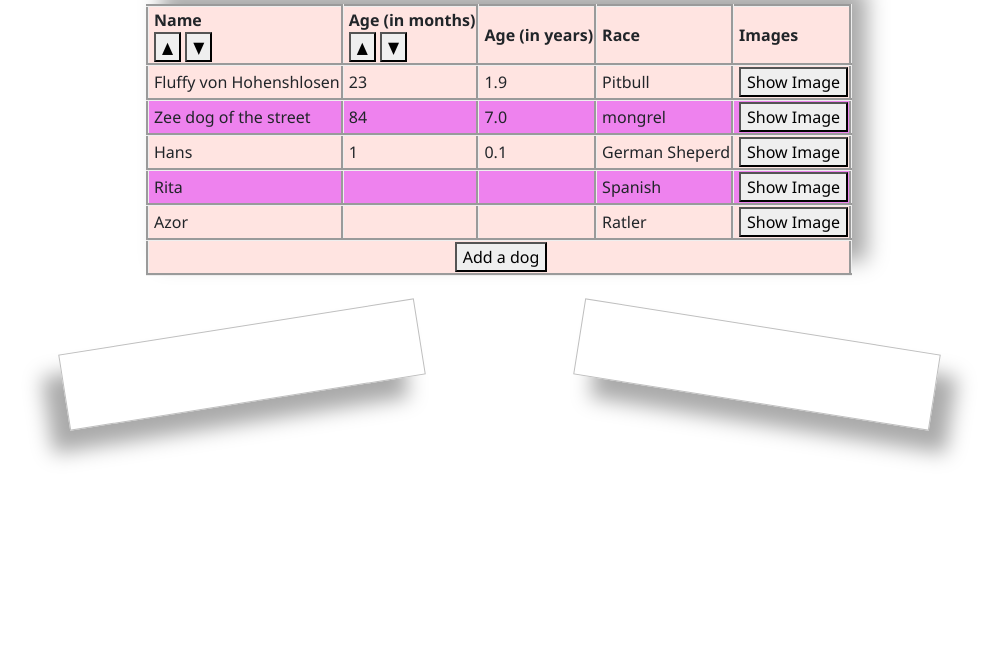
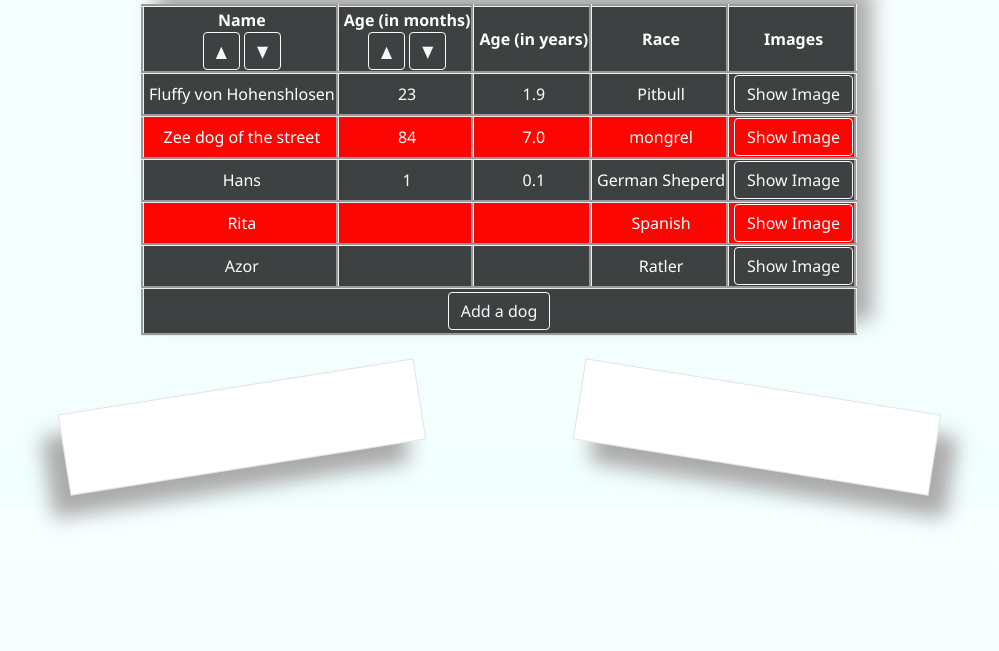
Before and after one commit to DanielLepszy/Dynamic-Table, a website: page index.html in a window 1280 px wide. Shown: the part 149-800 px from the top of the page, without its empty margins (141-1140 px from the left). Drawn offline with nearby package versions, Linux system fonts and the light colour scheme.

Commit message:
Working on styles

```diff
--- a/css/bonusStyles.css
+++ b/css/bonusStyles.css
@@ -13,8 +13,8 @@
 .dog-image-container
 {
     width: 360px;
-    padding: 15px 0px 60px 10px;
-    border: 1px solid #BFBFBF;
+    padding: 15px 0px 65px 10px;
+    border: 1px solid rgba(191, 191, 191, 0.438);
     background-color: white;
     box-shadow: -20px 20px 20px #aaaaaa;
     -ms-transform: rotate(-9deg);
--- a/css/main.css
+++ b/css/main.css
@@ -1,6 +1,11 @@
-body
+.dogs-app
 {
-    background-color:#E9E9E9;
+/* Permalink - use to edit and share this gradient: http://colorzilla.com/gradient-editor/#f7ffff+2,f2ffff+100 */
+background: rgb(247,255,255); /* Old browsers */
+background: -moz-linear-gradient(top, rgba(247,255,255,1) 2%, rgba(242,255,255,1) 100%); /* FF3.6-15 */
+background: -webkit-linear-gradient(top, rgba(247,255,255,1) 2%,rgba(242,255,255,1) 100%); /* Chrome10-25,Safari5.1-6 */
+background: linear-gradient(to bottom, rgba(247,255,255,1) 2%,rgba(242,255,255,1) 100%); /* W3C, IE10+, FF16+, Chrome26+, Opera12+, Safari7+ */
+filter: progid:DXImageTransform.Microsoft.gradient( startColorstr='#f7ffff', endColorstr='#f2ffff',GradientType=0 ); /* IE6-9 */
     padding: 20px;
 }
 .dogs-app {
@@ -21,12 +26,16 @@ body
     align-self: center;
     font-family: 'Segoe UI', Tahoma, Geneva, Verdana, sans-serif;
     margin-bottom:50px;
+    text-align: center;
+    color:white
+
 }
 
 .fixed-table tr:nth-child(even) {
-    background-color: violet;
+    background-color:#FC0604;
 }
 
 .fixed-table tr:nth-child(odd) {
-    background-color: #ffe4e1;
+    background-color: #000000be;
+;
 }
--- a/css/modalImageStyles.css
+++ b/css/modalImageStyles.css
@@ -4,7 +4,7 @@
     transition: 0.3s;
 }
 #currentImage:hover {
-    opacity: 0.8
+    filter: brightness(110%);
 }
 
 .modal {
--- a/index.html
+++ b/index.html
@@ -10,32 +10,35 @@
     <link rel="stylesheet" type="text/css" media="screen" href="css/modalImageStyles.css" />
     <link rel="stylesheet" type="text/css" media="screen" href="css/bonusStyles.css" />
     <script src="js/main.js"></script>
-    <link rel="stylesheet" href="https://maxcdn.bootstrapcdn.com/bootstrap/4.0.0/css/bootstrap.min.css" integrity="sha384-Gn5384xqQ1aoWXA+058RXPxPg6fy4IWvTNh0E263XmFcJlSAwiGgFAW/dAiS6JXm" crossorigin="anonymous">
+    <link rel="stylesheet" href="https://maxcdn.bootstrapcdn.com/bootstrap/4.0.0/css/bootstrap.min.css" integrity="sha384-Gn5384xqQ1aoWXA+058RXPxPg6fy4IWvTNh0E263XmFcJlSAwiGgFAW/dAiS6JXm"
+        crossorigin="anonymous">
 </head>
 
 
 <body class="dogs-app">
-    <h1 class="main-title"><img src="Images/dogLogo.png" alt='Logo'></h1>
+    <h1 class="main-title">
+        <img src="Images/dogLogo.png" alt='Logo'>
+    </h1>
     <table class="fixed-table" id="dogsContainer">
         <thead class="fixed-table_head">
             <tr>
-                <th class='name' onclick="loader()">
+                <th onclick="loader()">
                     Name
                     <div valign="bottom">
-                        <button onclick="sortByFullNameAlphabetically()" >&#x25B2</button>
-                        <button onclick="sortByFullNameNonAlphabetically()">&#x25BC</button>
+                        <button onclick="sortByFullNameAlphabetically()" class="btn btn-outline-light">&#x25B2</button>
+                        <button onclick="sortByFullNameNonAlphabetically()" class="btn btn-outline-light">&#x25BC</button>
                     </div>
                 </th>
                 <th>
                     Age (in months)
                     <div valign="bottom">
-                        <button valign="bottom" onclick="sortAscedning()">&#x25B2</button>
-                        <button onclick="sortDescending()">&#x25BC</button>
+                        <button valign="bottom" onclick="sortAscedning()" class="btn btn-outline-light">&#x25B2</button>
+                        <button onclick="sortDescending()" class="btn btn-outline-light">&#x25BC</button>
                     </div>
                 </th>
                 <th>Age (in years)</th>
                 <th>Race</th>
-                <th >Images</th>
+                <th>Images</th>
             </tr>
         </thead>
         <tbody class="fixed-table_body">
@@ -44,8 +47,8 @@
         <tfoot>
             <tr>
 
-                <td colspan='100%' style="text-align: center;">
-                    <button type="button" onclick="onAddDogButtonClick(event)">Add a dog</button>
+                <td colspan='100%' style="text-align: center; padding:3px;">
+                    <button type="button" onclick="onAddDogButtonClick(event)" class="btn btn-outline-light">Add a dog</button>
                 </td>
 
             </tr>
--- a/js/main.js
+++ b/js/main.js
@@ -47,18 +47,18 @@ const renderDogs = (dogList) => {
                 <td>${renderAgeLabel(dog.age)}</td>
                 <td>${renderAgeInYearLabel(dog.age)}</td>
                 <td>${dog.race}</td>
-                <td>${'<button onclick = renderDogImage(this) >Show Image</button>'}</td>
+                <td>${'<button onclick = renderDogImage(this) class="btn btn-outline-light" >Show Image</button>'}</td>
             </tr>`, '')
     );
 }
-const hiddenLoader =(firstloader,secondloader) =>{
-    firstloader.style='';
-    secondloader.style='';
+const hiddenLoader = (firstloader, secondloader) => {
+    firstloader.style = '';
+    secondloader.style = '';
 }
-const showLoader =(firstloader,secondloader) =>{
-    const url = 'background:transparent url("http://thinkfuture.com/wp-content/uploads/2013/10/loading_spinner.gif") center no-repeat;'
-    firstloader.style=url;
-    secondloader.style=url;
+const showLoader = (firstloader, secondloader) => {
+    const style = 'background:transparent url("https://i.stack.imgur.com/naLBK.gif") center no-repeat;'
+    firstloader.style = style;
+    secondloader.style = style;
 }
 const renderDogImage = (element) => {
     const imageContainer = document.getElementsByClassName('dog-image-container')[0];
@@ -67,7 +67,7 @@ const renderDogImage = (element) => {
     const imageOfDogs = Object.values(getDogList(state));
 
     if (imageOfDogs[rowIndexButton].image === undefined || imageOfDogs[rowIndexButton].image === null) {
-        hiddenLoader(imageContainer,secondImageContainer)
+        hiddenLoader(imageContainer, secondImageContainer)
         const paragraph = document.createElement("P")
         const contentOfParagraph = document.createTextNode("We don't have a image of this dog. Sorry :(")
         paragraph.appendChild(contentOfParagraph);
@@ -80,7 +80,7 @@ const renderDogImage = (element) => {
             paragraph.outerHTML
         )
     } else {
-        showLoader(imageContainer,secondImageContainer)
+        showLoader(imageContainer, secondImageContainer)
         const img = document.createElement("IMG");
         img.setAttribute("src", imageOfDogs[rowIndexButton].image);
         img.setAttribute("width", "340");
@@ -153,16 +153,32 @@ const dogSorter = (sorter, filter, withoutFilter) => {
 }
 
 const sortDescending = () => {
-    dogSorter((a, b) => a.age < b.age, a => a.age != undefined && a.age != null, a => a.age === undefined || a.age === null)
+    dogSorter(
+        (a, b) => a.age < b.age,
+        a => a.age != undefined && a.age != null,
+        a => a.age === undefined || a.age === null
+    )
 }
 const sortAscedning = () => {
-    dogSorter((a, b) => a.age > b.age, a => a.age != undefined && a.age != null, a => a.age === undefined || a.age === null)
+    dogSorter(
+        (a, b) => a.age > b.age,
+        a => a.age != undefined && a.age != null,
+        a => a.age === undefined || a.age === null
+    )
 }
 const sortByFullNameAlphabetically = () => {
-    dogSorter((a, b) => a.name > b.name, a => a.name != undefined && a.name != null, a => a.name === undefined || a.name === null)
+    dogSorter(
+        (a, b) => a.name > b.name,
+        a => a.name != undefined && a.name != null,
+        a => a.name === undefined || a.name === null
+    )
 }
 const sortByFullNameNonAlphabetically = () => {
-    dogSorter((a, b) => b.name > a.name, a => a.name != undefined && a.name != null, a => a.name === undefined || a.name === null)
+    dogSorter(
+        (a, b) => b.name > a.name,
+        a => a.name != undefined && a.name != null,
+        a => a.name === undefined || a.name === null
+    )
 }
 
 const showModalImageOfDogs = (modal, modalImg, captionText, imageOfDog) => {
```
